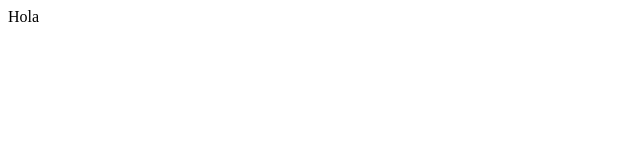
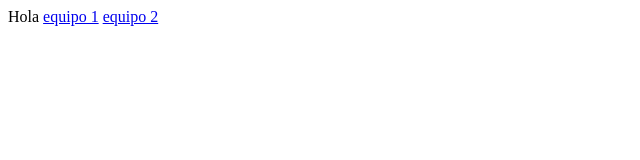
Before and after one commit to Akira-Xz/clase300625, a plain HTML site: page index.htm in a window 1280 px wide. Shown: the whole page, without its empty margins (0-640 px from the left). Drawn offline with Linux system fonts and the light colour scheme.

Commit message:
index modificado

```diff
--- a/index.htm
+++ b/index.htm
@@ -1,5 +1,7 @@
 <html>
     <body>
         Hola
+        <a href="equipo1.htm">equipo 1</a>
+        <a href="equipo2.htm">equipo 2</a>
     </body>
 </html>
```
